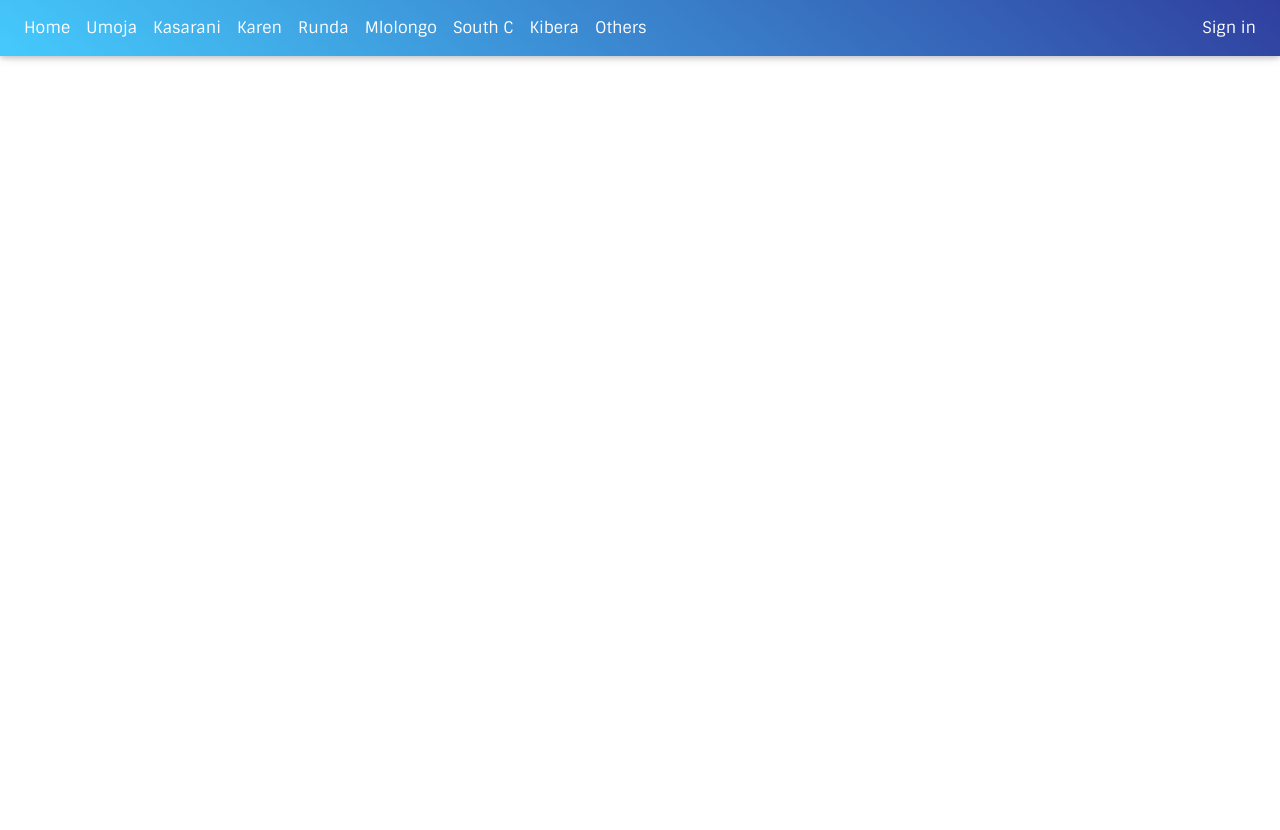
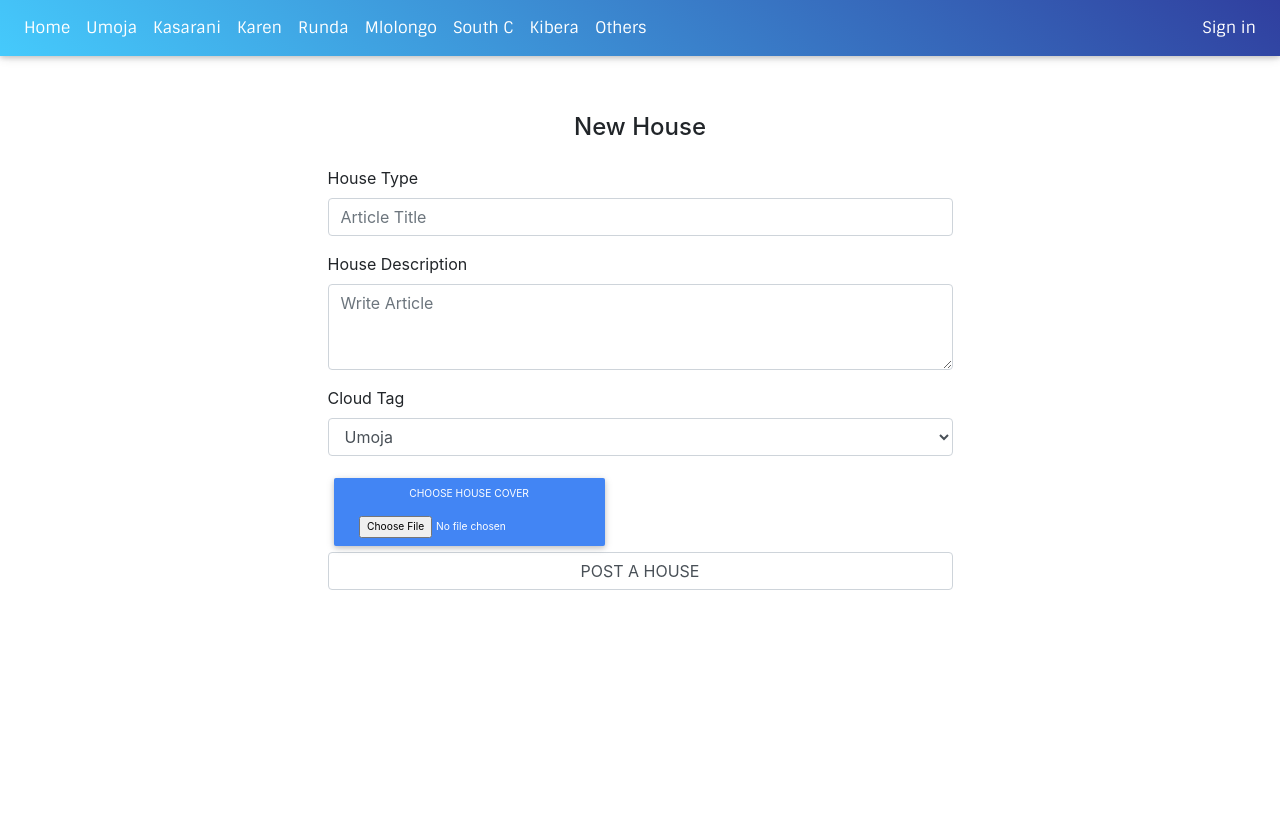
Before and after one commit to HASSAN1A/Rental-Hub, a Python web app: template app/templates/new_article.html in a window 1280 px wide. Shown: the top 830 px of the page. Run offline with Jinja, Linux system fonts and the light colour scheme; the template is opened without the code that fills it, so the values that code supplies are empty; some libraries are stand-ins or nearby versions.

Commit message:
Added block content to new article template

```diff
--- a/app/templates/new_article.html
+++ b/app/templates/new_article.html
@@ -1 +1,39 @@
 {% extends 'base.html' %}
+{%block content%}
+<div class="new-article mt-5">
+  <p class="h4 mb-4 text-center">New House</p>
+  <form class="article-form m-auto" action="" method="post" enctype = "multipart/form-data">
+    <div class="form-group">
+      <label for="article_title">House Type</label>
+      <input type="text" class="form-control" name="title" id="article_title" placeholder="Article Title" required>
+    </div>
+    <div class="form-group">
+      <label for="article_body">House Description</label>
+      <textarea class="form-control" name="body" id="article_body" rows="3" placeholder="Write Article" required></textarea>
+    </div>
+    <div class="form-group">
+      <label for="article_tag">Cloud Tag</label>
+      <select class="form-control" name="tag" id="article_tag" required>
+        <option value="umoja">Umoja</option>
+        <option value="kasarani">Kasarani</option>
+        <option value="karen">Karen</option>
+        <option value="runda">Runda</option>
+        <option value="mlolongo">Mlolongo</option>
+
+        <option value="south c">South C</option>
+        <option value="kibera">Kibera</option>
+        <option value=" Others">Others</option>
+      </select>
+    </div>
+    <div class="file-field">
+      <div class="btn btn-primary btn-sm float-left">
+        <span>Choose House Cover</span><br><br>
+        <input  type="file" name="photo" id="photo" required>
+      </div>
+    </div>
+    <div class="form-group">
+        <input class="form-control"  type="submit" value="POST A HOUSE">
+    </div>
+  </form>
+</div>
+{%endblock%}
```
